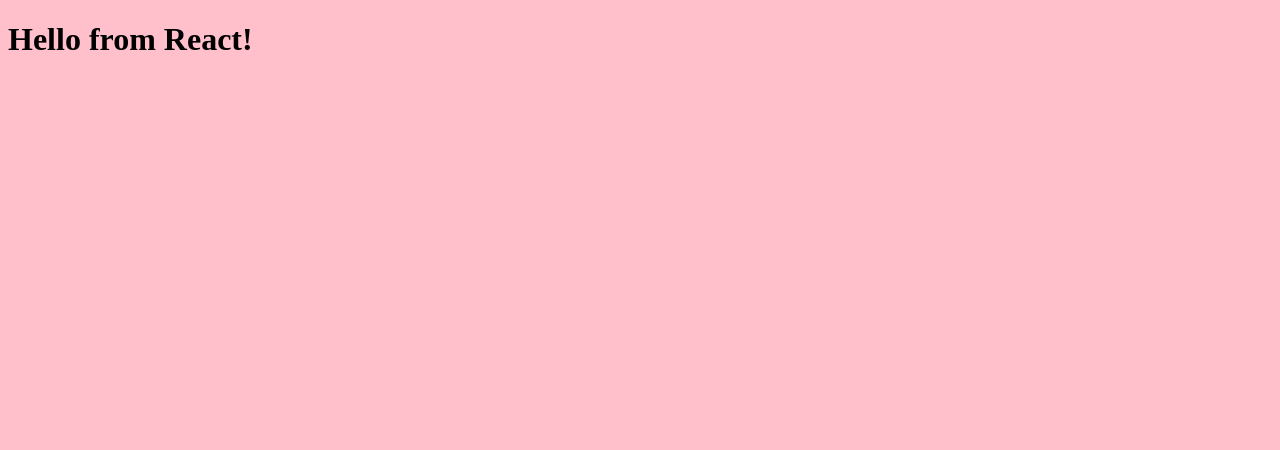
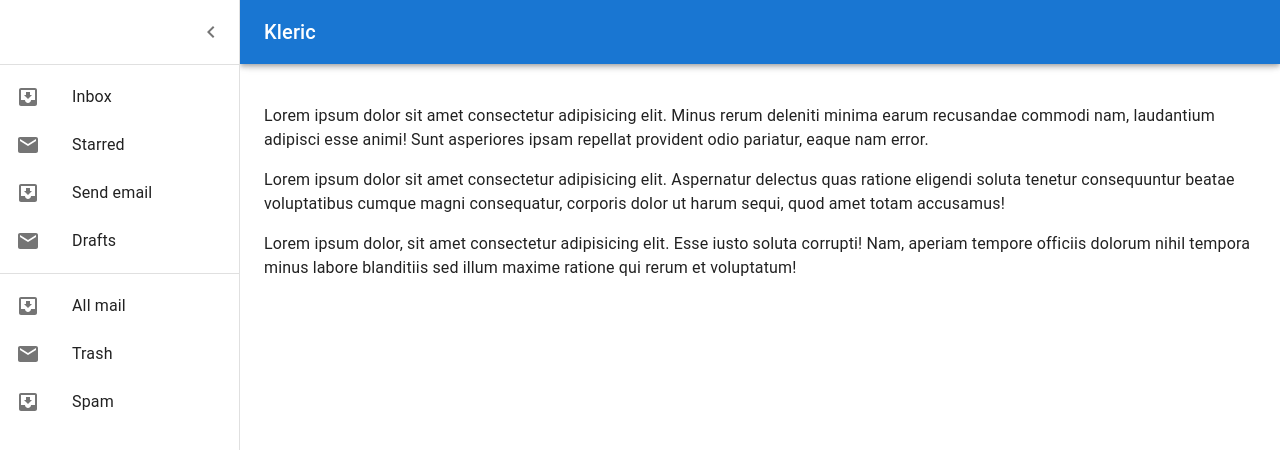
Before and after one commit to oslabs-beta/Kleric, a React app: page / in a window 1280 px wide. Shown: the top 450 px of the page. Built offline with nearby package versions, Linux system fonts and the light colour scheme.

Commit message:
Crystal chris/frontend (#11)
* commit index.tsx

* add sidebar

* commit sidebar changes

```diff
--- a/client/App.tsx
+++ b/client/App.tsx
@@ -1,11 +1,15 @@
 import React from "react";
+import PersistentDrawerLeft from "./components/sidebar";
 import './styles.scss';
 
 const App = () => {
   return (
-    <div>
-      <h1>Hello from React!</h1>
-    </div>
+    <>
+      <PersistentDrawerLeft/>
+      {/* <div>
+        <h1>Hi from React!</h1>
+      </div> */}
+    </>
   );
 }
 
--- /dev/null
+++ b/client/components/content.tsx
@@ -0,0 +1,13 @@
+import React from 'react';
+
+const Content = () => {
+  return (
+    <div>
+        <p>Lorem ipsum dolor sit amet consectetur adipisicing elit. Minus rerum deleniti minima earum recusandae commodi nam, laudantium adipisci esse animi! Sunt asperiores ipsam repellat provident odio pariatur, eaque nam error.</p>
+        <p>Lorem ipsum dolor sit amet consectetur adipisicing elit. Aspernatur delectus quas ratione eligendi soluta tenetur consequuntur beatae voluptatibus cumque magni consequatur, corporis dolor ut harum sequi, quod amet totam accusamus!</p>
+        <p>Lorem ipsum dolor, sit amet consectetur adipisicing elit. Esse iusto soluta corrupti! Nam, aperiam tempore officiis dolorum nihil tempora minus labore blanditiis sed illum maxime ratione qui rerum et voluptatum!</p>
+    </div>
+  )
+}
+
+export default Content;
--- /dev/null
+++ b/client/components/sidebar.tsx
@@ -0,0 +1,186 @@
+import * as React from 'react';
+import { styled, useTheme } from '@mui/material/styles';
+import Box from '@mui/material/Box';
+import Drawer from '@mui/material/Drawer';
+import CssBaseline from '@mui/material/CssBaseline';
+import MuiAppBar, { AppBarProps as MuiAppBarProps } from '@mui/material/AppBar';
+import Toolbar from '@mui/material/Toolbar';
+import List from '@mui/material/List';
+import Typography from '@mui/material/Typography';
+import Divider from '@mui/material/Divider';
+import IconButton from '@mui/material/IconButton';
+import MenuIcon from '@mui/icons-material/Menu';
+import ChevronLeftIcon from '@mui/icons-material/ChevronLeft';
+import ChevronRightIcon from '@mui/icons-material/ChevronRight';
+import ListItem from '@mui/material/ListItem';
+import ListItemButton from '@mui/material/ListItemButton';
+import ListItemIcon from '@mui/material/ListItemIcon';
+import ListItemText from '@mui/material/ListItemText';
+import InboxIcon from '@mui/icons-material/MoveToInbox';
+import MailIcon from '@mui/icons-material/Mail';
+import Content from './content';
+
+
+const drawerWidth = 240;
+
+const Main = styled('main', { shouldForwardProp: (prop) => prop !== 'open' })<{
+  open?: boolean;
+}>(({ theme, open }) => ({
+  flexGrow: 1,
+  padding: theme.spacing(3),
+  transition: theme.transitions.create('margin', {
+    easing: theme.transitions.easing.sharp,
+    duration: theme.transitions.duration.leavingScreen,
+  }),
+  marginLeft: `-${drawerWidth}px`,
+  ...(open && {
+    transition: theme.transitions.create('margin', {
+      easing: theme.transitions.easing.easeOut,
+      duration: theme.transitions.duration.enteringScreen,
+    }),
+    marginLeft: 0,
+  }),
+}));
+
+interface AppBarProps extends MuiAppBarProps {
+  open?: boolean;
+}
+
+const AppBar = styled(MuiAppBar, {
+  shouldForwardProp: (prop) => prop !== 'open',
+})<AppBarProps>(({ theme, open }) => ({
+  transition: theme.transitions.create(['margin', 'width'], {
+    easing: theme.transitions.easing.sharp,
+    duration: theme.transitions.duration.leavingScreen,
+  }),
+  ...(open && {
+    width: `calc(100% - ${drawerWidth}px)`,
+    marginLeft: `${drawerWidth}px`,
+    transition: theme.transitions.create(['margin', 'width'], {
+      easing: theme.transitions.easing.easeOut,
+      duration: theme.transitions.duration.enteringScreen,
+    }),
+  }),
+}));
+
+const DrawerHeader = styled('div')(({ theme }) => ({
+  display: 'flex',
+  alignItems: 'center',
+  padding: theme.spacing(0, 1),
+  // necessary for content to be below app bar
+  ...theme.mixins.toolbar,
+  justifyContent: 'flex-end',
+}));
+
+export default function PersistentDrawerLeft() {
+  const theme = useTheme();
+  const [open, setOpen] = React.useState(true);
+
+  const handleDrawerOpen = () => {
+    setOpen(true);
+  };
+
+  const handleDrawerClose = () => {
+    setOpen(false);
+  };
+
+  return (
+    <Box sx={{ display: 'flex' }}>
+      <CssBaseline />
+      <AppBar position="fixed" open={open}>
+        <Toolbar>
+          <IconButton
+            color="inherit"
+            aria-label="open drawer"
+            onClick={handleDrawerOpen}
+            edge="start"
+            sx={{ mr: 2, ...(open && { display: 'none' }) }}
+          >
+            <MenuIcon />
+          </IconButton>
+          <Typography variant="h6" noWrap component="div">
+            Kleric
+          </Typography>
+        </Toolbar>
+      </AppBar>
+      <Drawer
+        sx={{
+          width: drawerWidth,
+          flexShrink: 0,
+          '& .MuiDrawer-paper': {
+            width: drawerWidth,
+            boxSizing: 'border-box',
+          },
+        }}
+        variant="persistent"
+        anchor="left"
+        open={open}
+      >
+        <DrawerHeader>
+          <IconButton onClick={handleDrawerClose}>
+            {theme.direction === 'ltr' ? <ChevronLeftIcon /> : <ChevronRightIcon />}
+          </IconButton>
+        </DrawerHeader>
+        <Divider />
+        <List>
+          {['Inbox', 'Starred', 'Send email', 'Drafts'].map((text, index) => (
+            <ListItem key={text} disablePadding>
+              <ListItemButton>
+                <ListItemIcon>
+                  {index % 2 === 0 ? <InboxIcon /> : <MailIcon />}
+                </ListItemIcon>
+                <ListItemText primary={text} />
+              </ListItemButton>
+            </ListItem>
+          ))}
+        </List>
+        <Divider />
+        <List>
+          {['All mail', 'Trash', 'Spam'].map((text, index) => (
+            <ListItem key={text} disablePadding>
+              <ListItemButton>
+                <ListItemIcon>
+                  {index % 2 === 0 ? <InboxIcon /> : <MailIcon />}
+                </ListItemIcon>
+                <ListItemText primary={text} />
+              </ListItemButton>
+            </ListItem>
+          ))}
+        </List>
+      </Drawer>
+      <Main open={open}>
+        <DrawerHeader />
+        <Typography paragraph>
+            <Content/>
+        </Typography>
+        {/* <Typography paragraph>
+          Lorem ipsum dolor sit amet, consectetur adipiscing elit, sed do eiusmod
+          tempor incididunt ut labore et dolore magna aliqua. Rhoncus dolor purus non
+          enim praesent elementum facilisis leo vel. Risus at ultrices mi tempus
+          imperdiet. Semper risus in hendrerit gravida rutrum quisque non tellus.
+          Convallis convallis tellus id interdum velit laoreet id donec ultrices.
+          Odio morbi quis commodo odio aenean sed adipiscing. Amet nisl suscipit
+          adipiscing bibendum est ultricies integer quis. Cursus euismod quis viverra
+          nibh cras. Metus vulputate eu scelerisque felis imperdiet proin fermentum
+          leo. Mauris commodo quis imperdiet massa tincidunt. Cras tincidunt lobortis
+          feugiat vivamus at augue. At augue eget arcu dictum varius duis at
+          consectetur lorem. Velit sed ullamcorper morbi tincidunt. Lorem donec massa
+          sapien faucibus et molestie ac.
+        </Typography>
+        <Typography paragraph>
+          Consequat mauris nunc congue nisi vitae suscipit. Fringilla est ullamcorper
+          eget nulla facilisi etiam dignissim diam. Pulvinar elementum integer enim
+          neque volutpat ac tincidunt. Ornare suspendisse sed nisi lacus sed viverra
+          tellus. Purus sit amet volutpat consequat mauris. Elementum eu facilisis
+          sed odio morbi. Euismod lacinia at quis risus sed vulputate odio. Morbi
+          tincidunt ornare massa eget egestas purus viverra accumsan in. In hendrerit
+          gravida rutrum quisque non tellus orci ac. Pellentesque nec nam aliquam sem
+          et tortor. Habitant morbi tristique senectus et. Adipiscing elit duis
+          tristique sollicitudin nibh sit. Ornare aenean euismod elementum nisi quis
+          eleifend. Commodo viverra maecenas accumsan lacus vel facilisis. Nulla
+          posuere sollicitudin aliquam ultrices sagittis orci a.
+        </Typography> */}
+      </Main>
+    </Box>
+  );
+}
--- a/package.json
+++ b/package.json
@@ -20,6 +20,10 @@
   },
   "homepage": "https://github.com/oslabs-beta/Kleric#readme",
   "dependencies": {
+    "@emotion/react": "^11.10.0",
+    "@emotion/styled": "^11.10.0",
+    "@mui/icons-material": "^5.10.2",
+    "@mui/material": "^5.10.2",
     "cookie-parser": "^1.4.6",
     "cors": "^2.8.5",
     "express": "^4.18.1",
```
Also changed, not shown: 1 other file (tests, documents, lock files or other folders).
